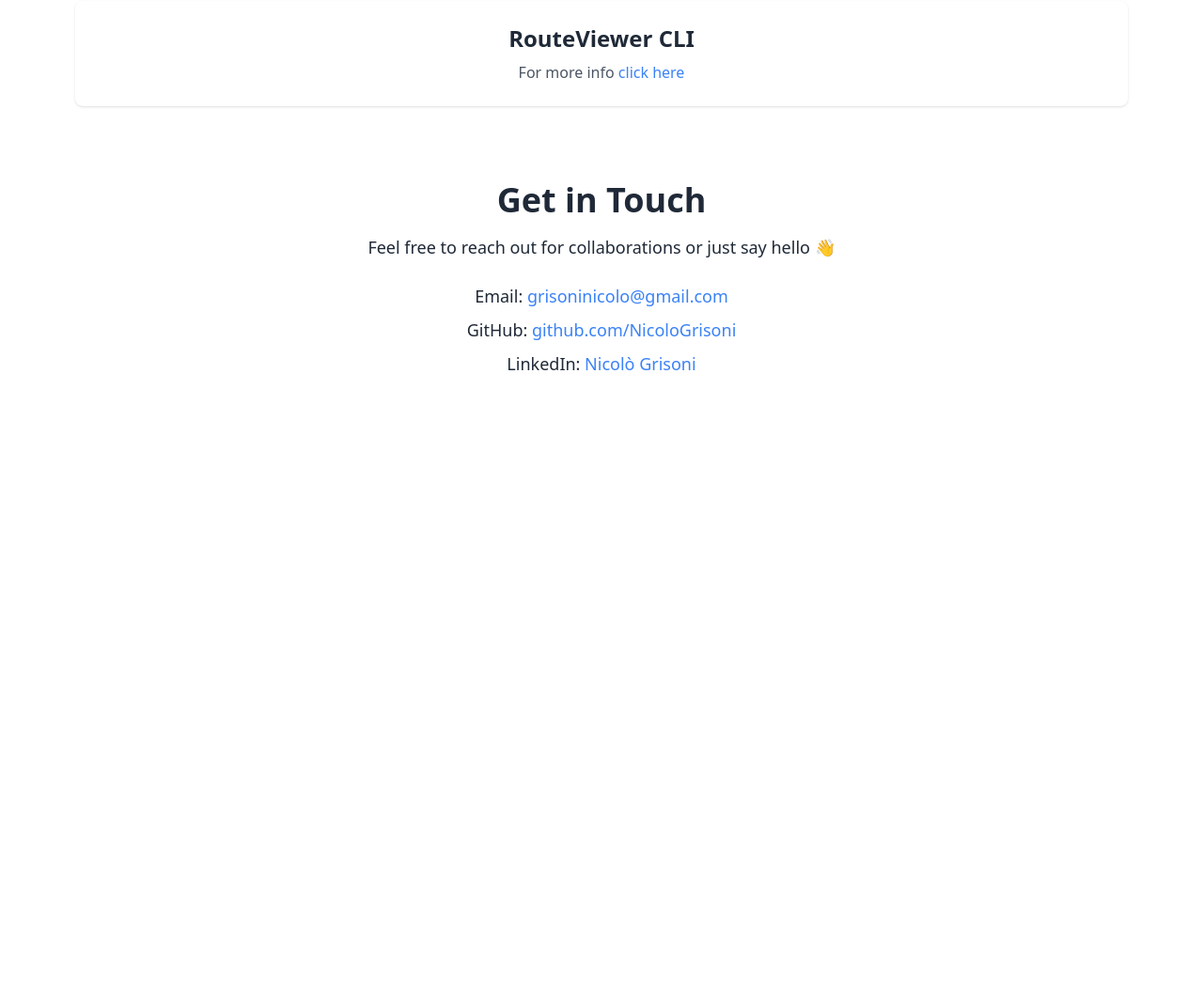
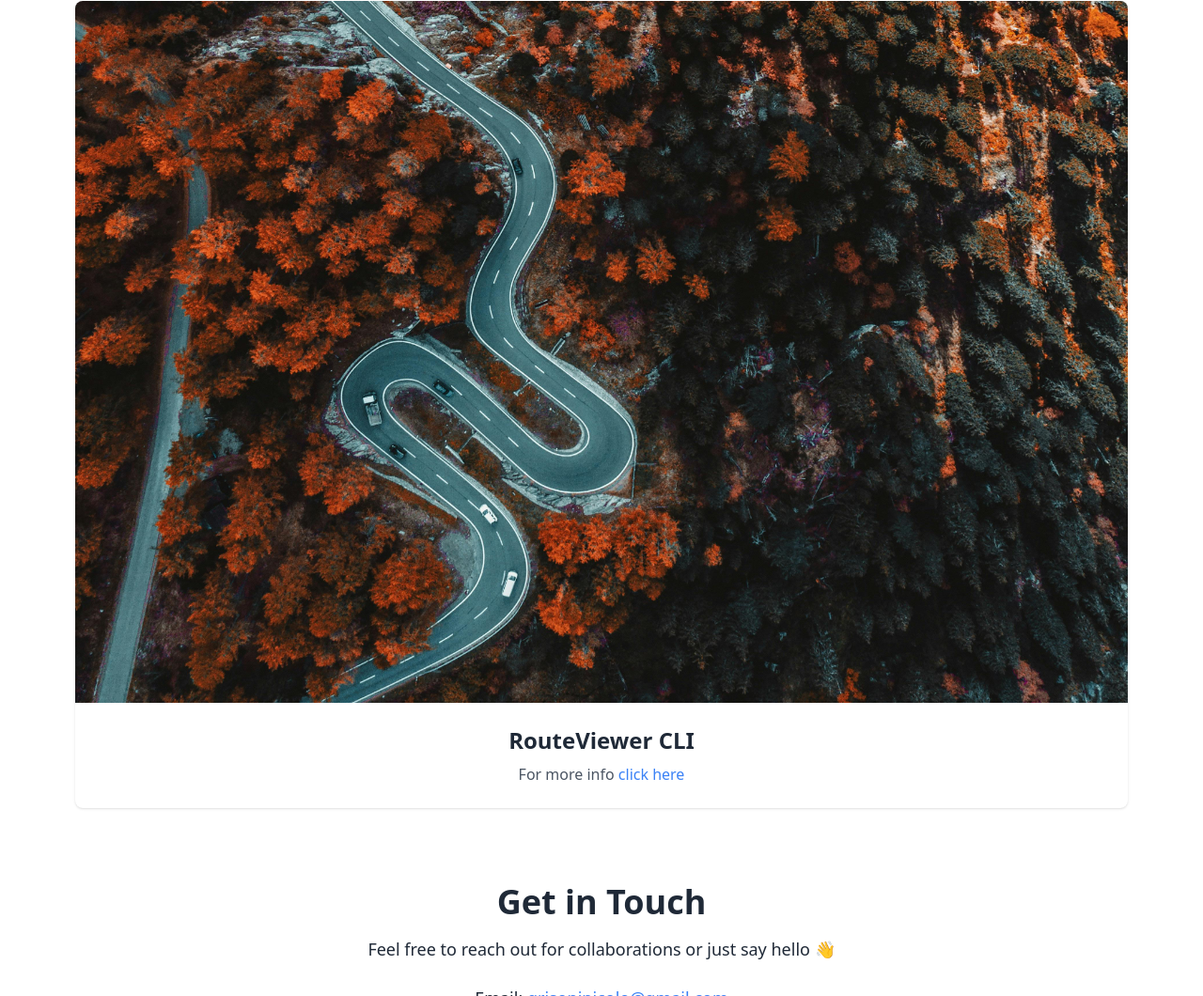
Before and after one commit to NicoloGrisoni/NicoloGrisoni-Portfolio, a website: page public/index.html in a window 1280 px wide. Shown: the part 1507-2567 px from the top of the page at 94% size. Before the commit the page ends 1988 px from the top, so only its background shows below. Drawn offline with Linux system fonts and the light colour scheme.

Commit message:
Update the card of the project: adding the image section in it

```diff
--- a/public/index.html
+++ b/public/index.html
@@ -143,9 +143,22 @@
       <!-- Div for all the projects -->
       <div class="grid gap-8 justify-center" style="grid-template-columns: repeat(auto-fit, minmax(300px, 1fr));">
         <!-- Card of the project -->
-        <div class="bg-white dark:bg-gray-800 shadow rounded-lg p-6 flex flex-col">
+        <div class="bg-white dark:bg-gray-800 shadow rounded-lg overflow-hidden flex flex-col">
+          <!-- Image Section -->
+          <div class="aspect-video w-full bg-gray-100 dark:bg-gray-700">
+            <img
+              src="images/route.jpeg"
+              alt="RouteViewer CLI Preview"
+              class="w-full h-full object-cover"
+            />
+          </div>
+
+          <!-- Content Section  -->
+          <div class="p-6">
+            <!-- Title -->
             <h3 class="text-2xl font-semibold mb-2">RouteViewer CLI</h3>
 
+            <!-- Optional section, link to webiste -->
             <!-- <p class="text-gray-600 dark:text-gray-300 mb-2">
               Visit the site
               <a target="_blank" href="website-link"
@@ -154,6 +167,7 @@
               </a>
             </p> -->
 
+            <!-- GitHub link -->
             <p class="text-gray-600 dark:text-gray-300">
               For more info
               <a target="_blank" href="https://github.com/NicoloGrisoni/RouteViewer"
@@ -161,6 +175,7 @@
                 click here
               </a>
             </p>
+          </div>
         </div>
       </div>
     </section>
```
Also changed, not shown: public/images/route.jpeg (added). Lines whose indentation alone changed are shown as unchanged.
